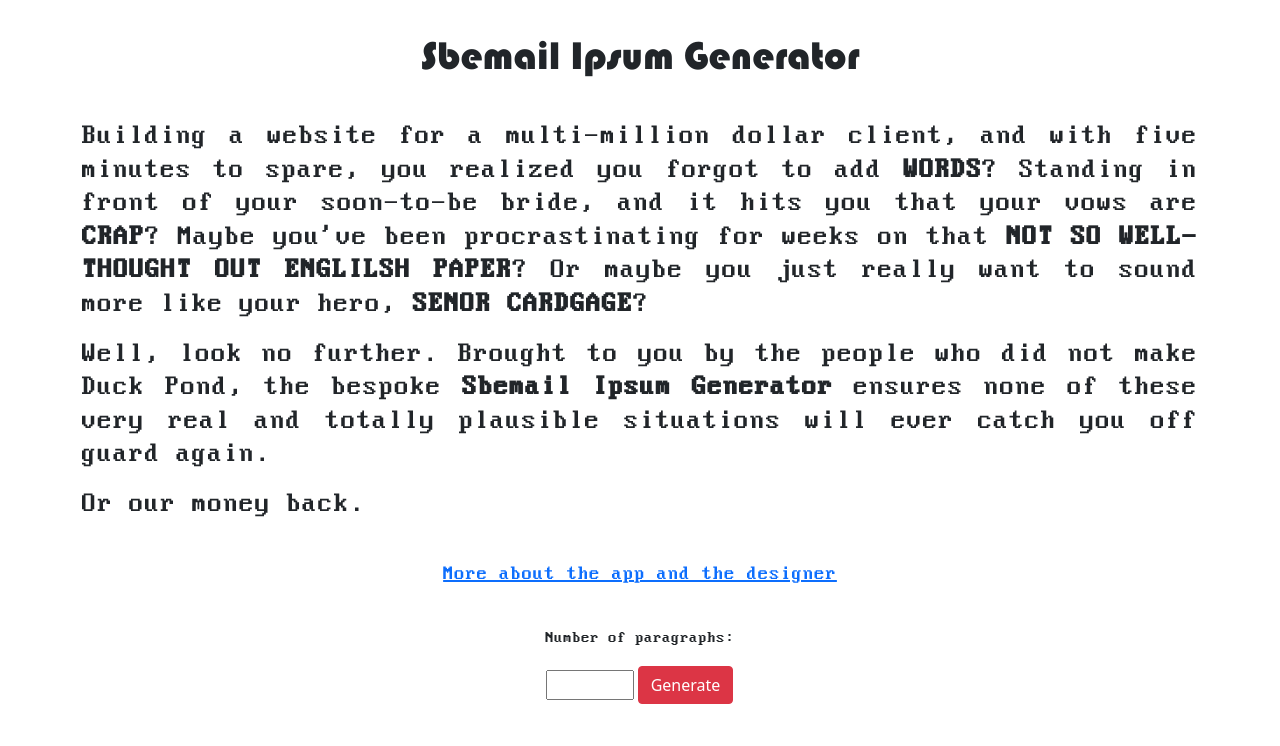
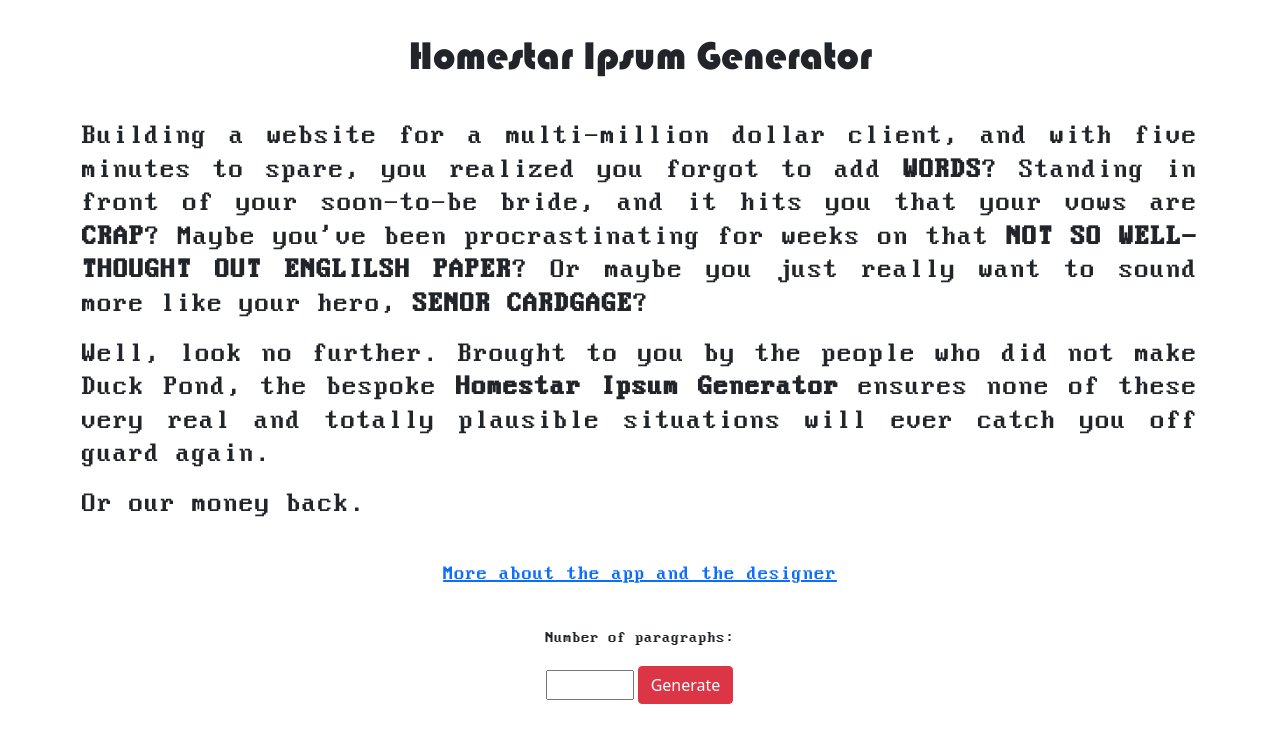
Before and after one commit to dlmarshall3/homestar_ipsum, a website: page public/index.html in a window 1280 px wide. Shown: the top 746 px of the page. Drawn offline with nearby package versions, Linux system fonts and the light colour scheme.

Commit message:
finalized name, added back button to about page

```diff
--- a/public/index.html
+++ b/public/index.html
@@ -6,19 +6,19 @@
     <meta name="viewport" content="width=device-width, initial-scale=1.0">
     <link rel="stylesheet" href="style.css">
     <link href="https://cdn.jsdelivr.net/npm/bootstrap@5.1.3/dist/css/bootstrap.min.css" rel="stylesheet" integrity="sha384-1BmE4kWBq78iYhFldvKuhfTAU6auU8tT94WrHftjDbrCEXSU1oBoqyl2QvZ6jIW3" crossorigin="anonymous">
-    <title>Sbemail Ipsum Generator</title>
+    <title>Homestar Ipsum Generator</title>
 </head>
 <body>
     <div class="container masterDiv">
         <div class="row row-padding-h1">
             <div class="col-12">
-                <h1>Sbemail Ipsum Generator</h1>
+                <h1>Homestar Ipsum Generator</h1>
             </div>
         </div>
         <div class="row row-padding">
             <div class="description">
                 <h3>Building a website for a multi-million dollar client, and with five minutes to spare, you realized you forgot to add <b>WORDS</b>? Standing in front of your soon-to-be bride, and it hits you that your vows are <b>CRAP</b>? Maybe you've been procrastinating for weeks on that <b>NOT SO WELL-THOUGHT OUT ENGLILSH PAPER</b>? Or maybe you just really want to sound more like your hero, <b>SENOR CARDGAGE</b>?</h3>
-                <p><h3>Well, look no further. Brought to you by the people who did not make Duck Pond, the bespoke <b>Sbemail Ipsum Generator</b> ensures none of these very real and totally plausible situations will ever catch you off guard again.</h3>
+                <p><h3>Well, look no further. Brought to you by the people who did not make Duck Pond, the bespoke <b>Homestar Ipsum Generator</b> ensures none of these very real and totally plausible situations will ever catch you off guard again.</h3>
                 <p><h3>Or our money back.</h3>
             </div>
         </div>
```
Also changed, not shown: public/about.html (+1 -0 lines).
